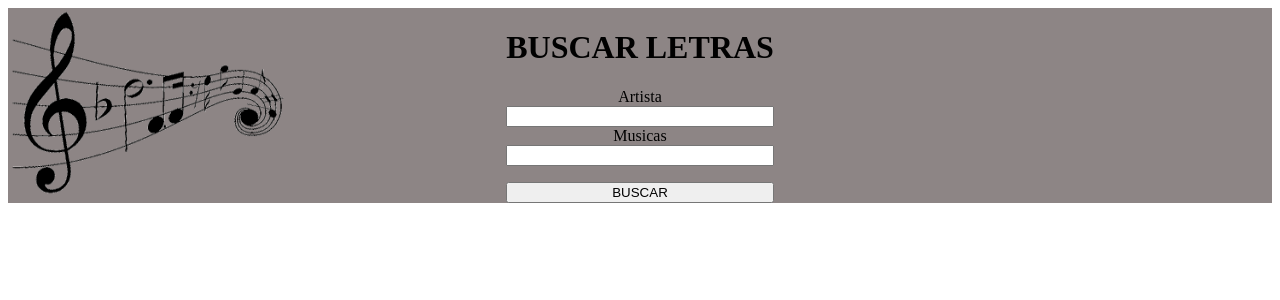
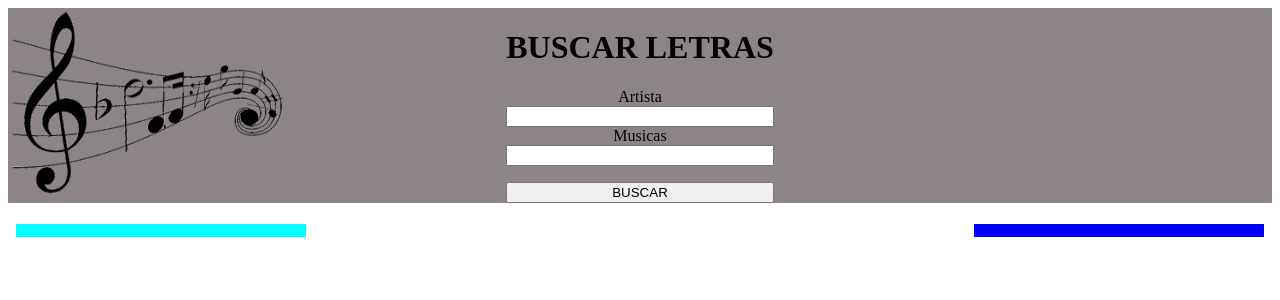
Before and after one commit to ivsonramos/buscar-letras, an Angular app: page / in a window 1280 px wide. Shown: the top 300 px of the page. Built offline with nearby package versions, Linux system fonts and the light colour scheme.

Commit message:
:lipstick:Ajustando propriedades

```diff
--- a/src/app/pages/home/home.component.css
+++ b/src/app/pages/home/home.component.css
@@ -31,6 +31,7 @@
   max-width: 500px;
   float:left;
   margin-right: auto;
+  background-color: aqua;
 }
 
 #texto_traduzido {
@@ -38,6 +39,11 @@
   min-width:290px;
   max-width: 500px;
   float:right;
+  background-color: blue;
+}
+
+.corpo {
+  background-color: yellow;
 }
 
 #img {
@@ -45,4 +51,5 @@
   width: 220px;
   border-radius: 50%;
   border: 2px solid black;
+  left: 500px;
 }
--- a/src/app/pages/home/home.component.html
+++ b/src/app/pages/home/home.component.html
@@ -20,6 +20,8 @@
 
 <body>
 
+  <main id="corpo">
+
 
   <h1>{{artistMusic}}  {{titleMusic}}</h1>
 
@@ -35,12 +37,12 @@
 
   <div id="texto_original">
     <pre>{{lyricMusic}}</pre>
-
   </div>
 
   <div id="texto_traduzido">
     <pre>{{translateMusic}}</pre>
   </div>
 
+</main>
 
 </body>
```
